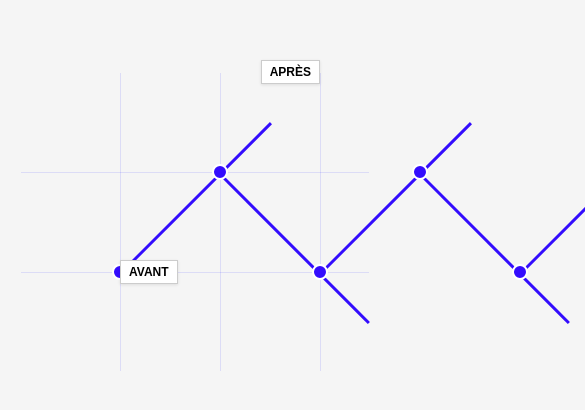
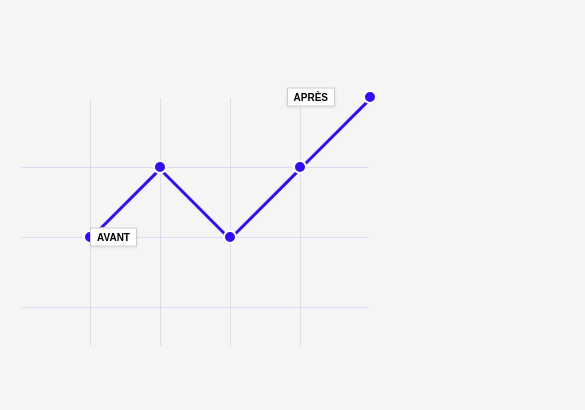
Before and after one commit to nico-private-dev/graphique-design-LP, a plain HTML site: page index.html in a window 390 px wide. Shown: the part 200-610 px from the top of the page, 585 px wide, since content can reach past the window. Drawn offline with Linux system fonts and the light colour scheme.

Commit message:
alignement pour responsive

```diff
--- a/index.html
+++ b/index.html
@@ -208,6 +208,52 @@
         font-size: 12px;
         padding: 4px 8px;
       }
+
+      /* Masquer les points 6 et 7 et les lignes correspondantes */
+      .point-6, .point-7, .line-5, .line-6 {
+        display: none;
+      }
+
+      /* Repositionner le point 5 en diagonale supérieure du point 4 */
+      .point-5 {
+        left: calc(var(--grid-size) * 4.5 + var(--half-grid));
+        top: calc(var(--grid-size) * 0.5 - var(--half-grid));
+      }
+
+      /* Ajuster la ligne 4 pour connecter le point 4 au nouveau point 5 */
+      .line-4 {
+        left: calc(var(--grid-size) * 3.5 + var(--half-grid));
+        top: calc(var(--grid-size) * 1);
+        width: 100px;
+        transform: rotate(-45deg);
+      }
+
+      .line-1, .line-2, .line-3, .line-4, .line-5 {
+        width: 100px;
+      }
+
+      /* Repositionner l'étiquette APRÈS près du point 5 */
+      .label.apres {
+        right: calc(var(--grid-size) * 0.5);
+        top: calc(var(--grid-size) * 0.5 - var(--half-grid));
+      }
+    }
+
+    @media (max-width: 480px) {
+      :root {
+        --grid-size: 70px;
+        --half-grid: 35px;
+        --point-size: 10px;
+      }
+
+      .hero-graph {
+        height: 250px;
+      }
+
+      .label {
+        font-size: 10px;
+        padding: 3px 6px;
+      }
     }
   </style>
 </head>
@@ -241,10 +287,13 @@
 </div>
 
 <script>
-  document.addEventListener('DOMContentLoaded', function() {
+  function generateGrid() {
     const gridSize = parseInt(getComputedStyle(document.documentElement).getPropertyValue('--grid-size'));
     const gridContainer = document.getElementById('grid');
     const graphContainer = document.querySelector('.hero-graph');
+
+    // Vider le conteneur de la grille
+    gridContainer.innerHTML = '';
 
     // Dimensions du conteneur
     const width = graphContainer.offsetWidth;
@@ -269,15 +318,16 @@
       line.style.left = (i * gridSize) + 'px';
       gridContainer.appendChild(line);
     }
-  });
+  }
 
-  // Recalculer lors du redimensionnement
+  // Générer la grille au chargement
+  document.addEventListener('DOMContentLoaded', generateGrid);
+
+  // Recalculer lors du redimensionnement avec debounce pour optimiser les performances
+  let resizeTimer;
   window.addEventListener('resize', function() {
-    // Vider le conteneur de la grille
-    document.getElementById('grid').innerHTML = '';
-
-    // Déclencher l'événement DOMContentLoaded pour recréer les éléments
-    document.dispatchEvent(new Event('DOMContentLoaded'));
+    clearTimeout(resizeTimer);
+    resizeTimer = setTimeout(generateGrid, 100);
   });
 </script>
 
```
Also changed, not shown: 1 other file.
